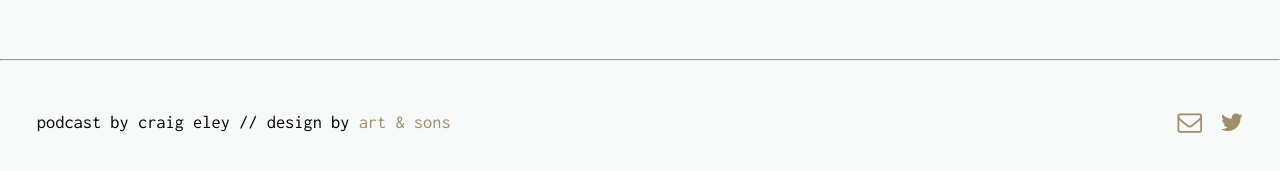
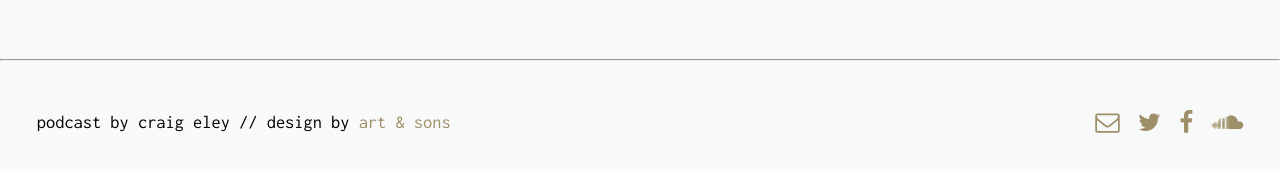
Before and after one commit to fieldnoise/fn-jekyll-site, a Jekyll site: the page built from _posts/2017-06-12-more-noise.md, in a window 1280 px wide. Shown: the part 854-1025 px from the top of the page. Built offline with Jekyll 4.4.1, drawn with Linux system fonts in a browser that asks for light colours; nearby versions of some CDN libraries.

Commit message:
added new social feeds

```diff
--- a/_config.yml
+++ b/_config.yml
@@ -18,6 +18,8 @@ profile_img:
 profile:
 social:
   twitter: fieldnoiseaudio
+  facebook: fieldnoisepodcast
+  soundcloud: fieldnoiseaudio
 
 # Build settings
 exclude: ["_screenshots", "Gemfile", "Gemfile.lock", "LICENSE.txt", "README.md"]
--- a/_includes/archive-link.html
+++ b/_includes/archive-link.html
@@ -1,7 +1,7 @@
 <footer class="section-padding--sm footer">
   <span>podcast by craig eley // design by <a href="http://artandsons.com">art & sons</a></span>
   <ul class="footer__social">
-    <li><a class="fa fa-lg fa-envelope-o" href="mailto:{{ site.email }}"></a></li>
+    <li><a class="fa fa-lg fa-envelope-o" href="https://tinyletter.com/fieldnoise"></a></li>
     {% for social in site.social %}
       <li><a class="fa fa-lg fa-{{ social[0] }}" href="http://{{ social[0] }}.com/{{ social[1] }}" target="_blank"></a></li>
     {% endfor %}
```
